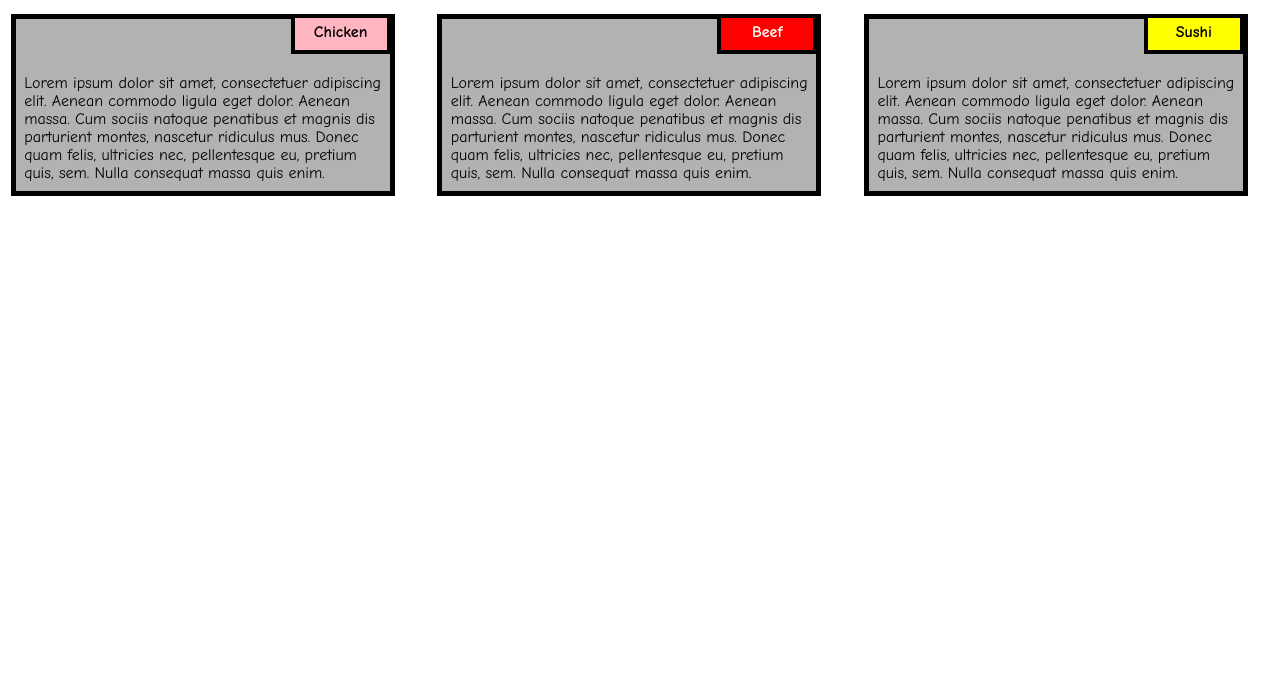
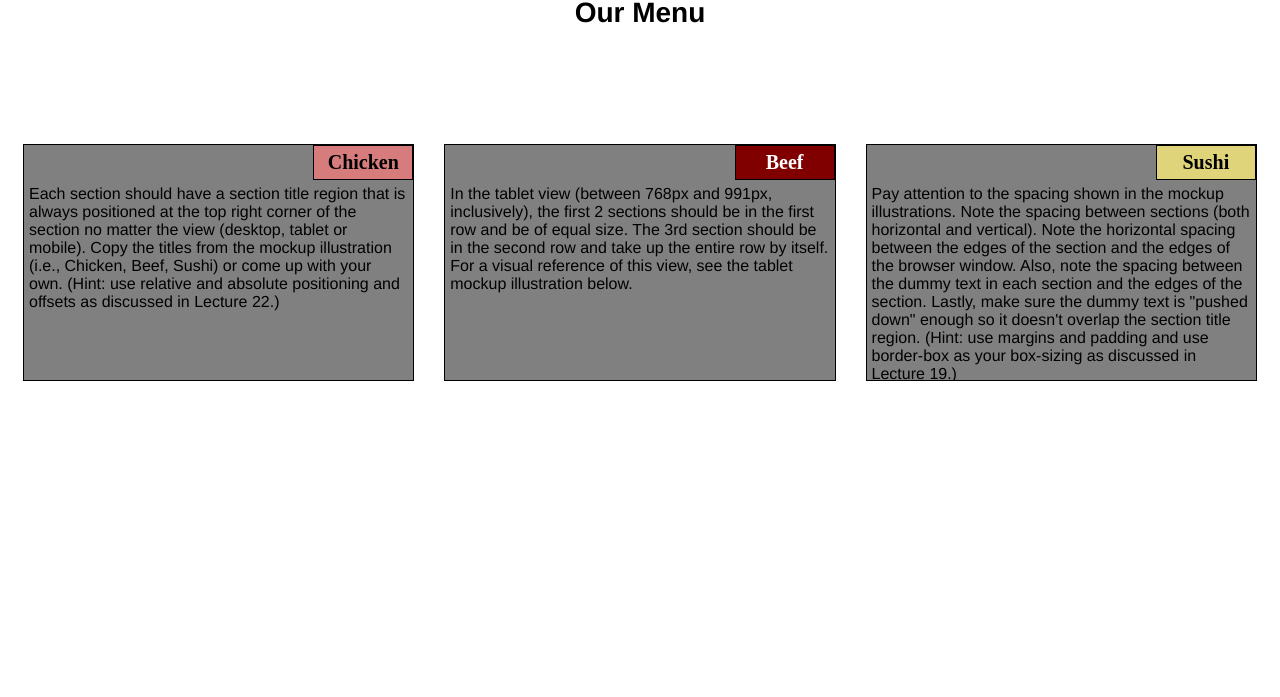
Before and after one commit to nmnssathwik2099/html-css-js-for-developers, a plain HTML site: page index.html in a window 1280 px wide. Shown: the part 103-800 px from the top of the page. Drawn offline with Linux system fonts and the light colour scheme.

Commit message:
Update index.html

```diff
--- a/index.html
+++ b/index.html
@@ -1,37 +1,170 @@
 <!DOCTYPE html>
 <html>
+
 <head>
+    <meta charset="utf-8">
+    <title>module2-solution</title>
+</head>
+<style>
+    /*basic style*/
+    * {
+        box-sizing: border-box;
+    }
 
-<title>Responsive Layout</title>
-<meta name="viewport" content="width=device-width, initial-scale=1">
-<link rel="stylesheet" type="text/css" href="style.css">
+    body {
+        background-color: white;
+    }
 
-</head>
+    h1 {
+        margin: 100px;
+        text-align: center;
+        font-family: Helvetica;
+        font-weight: bold;
+        font-size: 175%;
+    }
+
+    section {
+        position: relative;
+        padding: 15px;
+        width: 100%;
+    }
+
+    p {
+        position: relative;
+        clear: right;
+    }
+
+    div {
+        position: relative;
+        background-color: gray;
+        border: 1px solid black;
+        width: 100%;
+        margin-left: auto;
+        margin-right: auto;
+        margin-bottom: auto;
+    }
+
+    .sub1 {
+        float: right;
+        width: 100px;
+        padding: 5px;
+        margin: 0px;
+        border: 1px solid black;
+        text-align: center;
+        font-size: 125%;
+        font-weight: bold;
+        background-color: rgb(214, 124, 124);
+
+    }
+
+    .sub2 {
+        float: right;
+        color: white;
+        width: 100px;
+        padding: 5px;
+        margin: 0px;
+        border: 1px solid black;
+        text-align: center;
+        font-size: 125%;
+        font-weight: bold;
+        background-color: maroon;
+
+    }
+
+    .sub3 {
+        color: black;
+        float: right;
+        width: 100px;
+        padding: 5px;
+        margin: 0px;
+        border: 1px solid black;
+        text-align: center;
+        font-size: 125%;
+        font-weight: bold;
+        background-color: rgb(223, 212, 121);
+
+    }
+
+    .content {
+        padding: 5px;
+        border: none;
+        background-color: gray;
+        font-family: Helvetica;
+        color: black;
+        margin: 0px;
+        height: 200px;
+        overflow: auto;
+    }
+
+    .row {
+        width: 90%;
+    }
+
+    /*desktop version*/
+    @media (min-width: 992px) {
+        .column-lg-4 {
+            float: left;
+            width: 33.33%;
+        }
+    }
+
+    /*tablet version*/
+    @media (min-width: 768px) and (max-width: 991px) {
+        .colmn-md-6 {
+            float: left;
+            width: 50%;
+            margin-left: auto;
+            margin-right: auto;
+        }
+
+        .colmn-md-12 {
+            float: left;
+            width: 100%;
+            margin-left: auto;
+            margin-right: auto;
+        }
+    }
+
+    /*mobile version*/
+    @media (max-width: 767px) {
+        .colmn-sm-12 {
+            float: left;
+            width: 100%;
+        }
+    }
+</style>
+
 <body>
-<h1>Our Menu</h1>
+    <h1>Our Menu</h1>
+    <section class="column-lg-4 colmn-md-6 colmn-sm-12">
+        <div>
+            <p class="sub1">Chicken</p>
+            <p class="content">
+                Each section should have a section title region that is always positioned at the top right corner of the
+                section no matter the view (desktop, tablet or mobile). Copy the titles from the mockup illustration
+                (i.e., Chicken, Beef, Sushi) or come up with your own. (Hint: use relative and absolute positioning and
+                offsets as discussed in Lecture 22.)
+            </p>
+        </div>
+    </section>
+    <section class="column-lg-4 colmn-md-6 colmn-sm-12">
+        <div>
+            <p class="sub2">Beef</p>
+            <p class="content">In the tablet view (between 768px and 991px, inclusively), the first 2 sections should be
+                in the first row and be of equal size. The 3rd section should be in the second row and take up the
+                entire row by itself. For a visual reference of this view, see the tablet mockup illustration below.</p>
+        </div>
+    </section>
+    <section class="column-lg-4 colmn-md-12 colmn-sm-12">
+        <div>
+            <p class="sub3">Sushi</p>
+            <p class="content">Pay attention to the spacing shown in the mockup illustrations. Note the spacing between
+                sections (both horizontal and vertical). Note the horizontal spacing between the edges of the section
+                and the edges of the browser window. Also, note the spacing between the dummy text in each section and
+                the edges of the section. Lastly, make sure the dummy text is "pushed down" enough so it doesn't overlap
+                the section title region. (Hint: use margins and padding and use border-box as your box-sizing as
+                discussed in Lecture 19.)</p>
+        </div>
+</body>
 
-
-
-  <div class="col-lg-4 col-md-6 col-sm-12">
-  	<div class="box">
-  		<p class="content-name name1">Chicken</p>
-  		<p class="content">Lorem ipsum dolor sit amet, consectetuer adipiscing elit. Aenean commodo ligula eget dolor. Aenean massa. Cum sociis natoque penatibus et magnis dis parturient montes, nascetur ridiculus mus. Donec quam felis, ultricies nec, pellentesque eu, pretium quis, sem. Nulla consequat massa quis enim.</p>
-  	</div>
-  </div>
-
-  <div class="col-lg-4 col-md-6 col-sm-12">
-  	<div class="box">
-   		<p class="content-name name2">Beef</p>
-   		<p class="content">Lorem ipsum dolor sit amet, consectetuer adipiscing elit. Aenean commodo ligula eget dolor. Aenean massa. Cum sociis natoque penatibus et magnis dis parturient montes, nascetur ridiculus mus. Donec quam felis, ultricies nec, pellentesque eu, pretium quis, sem. Nulla consequat massa quis enim.</p>
-  	</div>
-  </div>
-
-  <div class="col-lg-4 col-md-12 col-sm-12">
-  	<div class="box">
-  		<p class="content-name name3">Sushi</p>
-  		<p class="content">Lorem ipsum dolor sit amet, consectetuer adipiscing elit. Aenean commodo ligula eget dolor. Aenean massa. Cum sociis natoque penatibus et magnis dis parturient montes, nascetur ridiculus mus. Donec quam felis, ultricies nec, pellentesque eu, pretium quis, sem. Nulla consequat massa quis enim.</p>
-  	</div>
-  </div>
-
-</body>
 </html>
```
